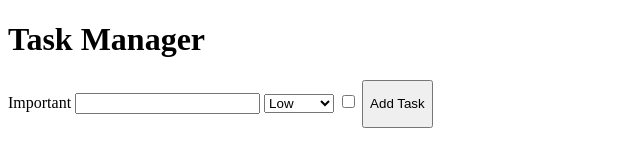
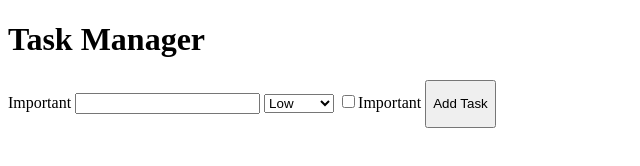
Before and after one commit to MarcusCeradini/WEB-115_Final_Project, a plain HTML site: page index.html in a window 1280 px wide. Shown: the whole page, without its empty margins (0-640 px from the left). Drawn offline with Linux system fonts and the light colour scheme.

Commit message:
added important ot line 20

```diff
--- a/index.html
+++ b/index.html
@@ -17,7 +17,7 @@
                 <option>Medium</option>
                 <option>High</option>
             </select>
-            <input type = "checkbox" id = "checkbox">
+            <input type = "checkbox" id = "checkbox">Important</input>
             <button type = "submit" id = "submitButton"><p>Add Task</p></button>
             <p id = "results"></p>
         </form>
```
